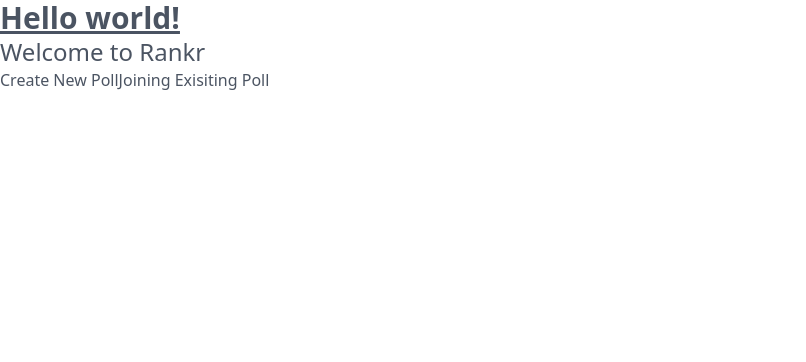
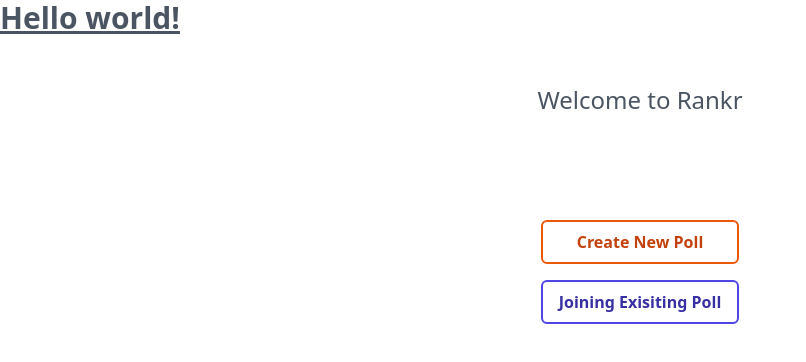
Before and after one commit to albert-byiringiro/vote-fusion, a React (Vite) app in the folder client/: page / in a window 1280 px wide. Shown: the top 362 px of the page, without its empty margins (0-806 px from the left). Built offline with nearby package versions, Linux system fonts and the light colour scheme.

Commit message:
feature: added styles to welcome page

```diff
--- a/client/src/pages/Welcome.tsx
+++ b/client/src/pages/Welcome.tsx
@@ -1,12 +1,14 @@
 const Welcome: React.FC = () => {
     return (
-        <div className="">
-            <h1 className="">Welcome to Rankr</h1>
-            <div className="">
-                <button className="">
+        <div className="flex flex-col justify-center items-center h-full">
+            <h1 className="text-center my-12">Welcome to Rankr</h1>
+            <div className="my-12 flex flex-col justify-center">
+                <button
+                    className="box btn-orange my-2"
+                >
                     Create New Poll
                 </button>
-                <button className="">
+                <button className="box btn-purple my-2">
                     Joining Exisiting Poll
                 </button>
             </div>
```
